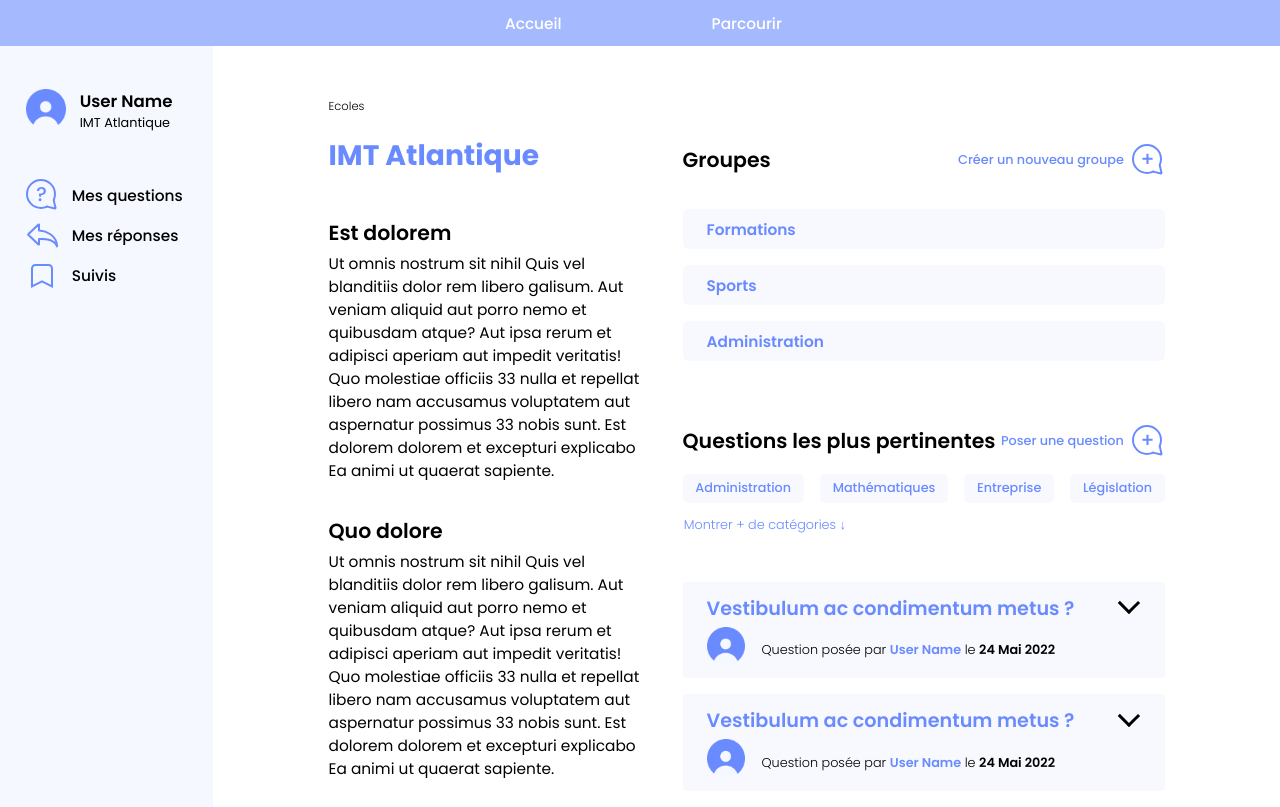
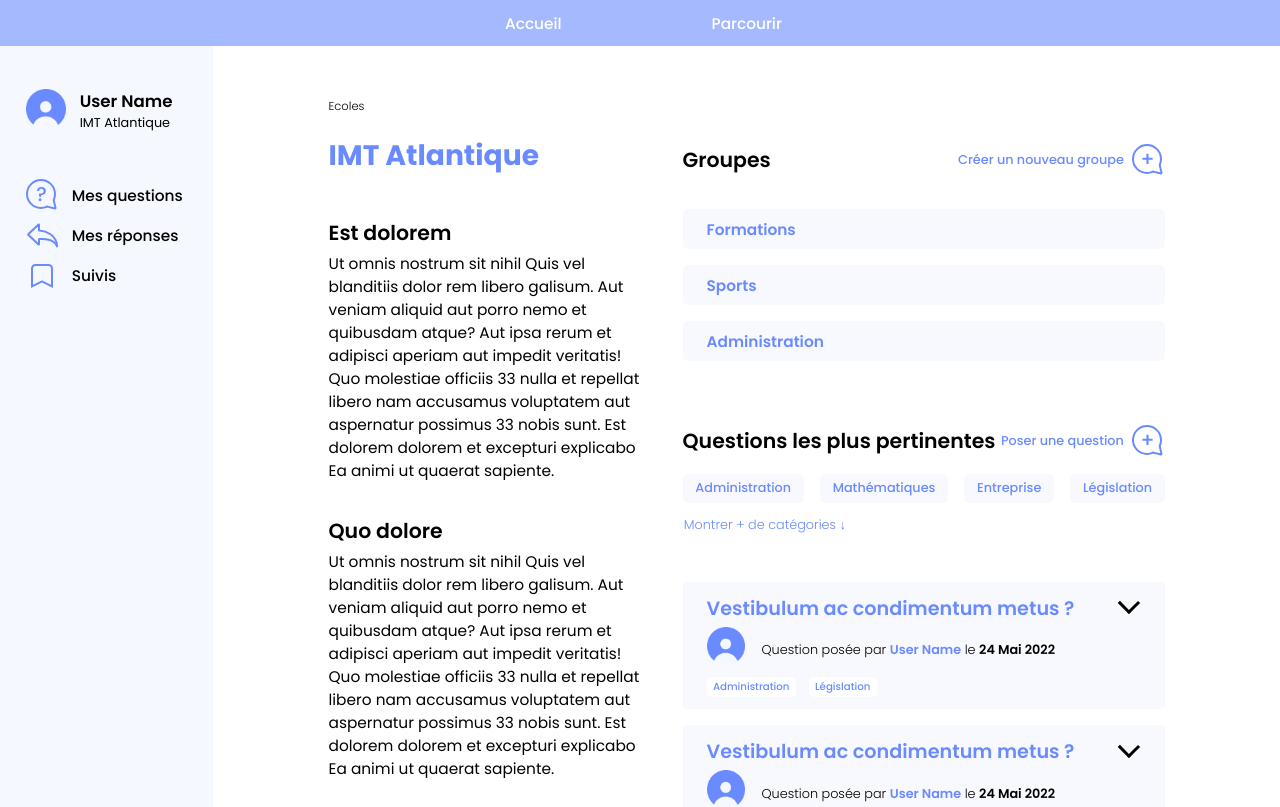
Before and after one commit to BrunoPre/fil-a1-forums-etudiant-front, a Vue app: page /ecole in a window 1280 px wide. Shown: the top 807 px of the page. Built offline with nearby package versions, Linux system fonts and the light colour scheme.

Commit message:
[Feat] Categorie dans carte de question OK - Categorie dans page question TODO

```diff
--- a/src/components/QuestionCard.vue
+++ b/src/components/QuestionCard.vue
@@ -28,6 +28,15 @@
           <span class="user-span">{{ question.user }}</span> le
           <span class="date-span">{{ question.date }}</span>
         </p>
+      </div>
+      <div class="question-categories">
+        <div
+          class="categorie"
+          v-for="categorie in question.categories"
+          :key="categorie"
+        >
+          {{ categorie }}
+        </div>
       </div>
       <div v-if="showQuestion">
         <div class="question-description">
@@ -84,6 +93,7 @@
         date: String,
         voteCount: Number,
       },
+      categories: Array,
     },
   },
   data() {
@@ -105,7 +115,7 @@
   margin-left: 3vh;
   margin-right: 3vh;
   padding-top: 1.5vh;
-  padding-bottom: 0.5vh;
+  padding-bottom: 1.5vh;
 }
 
 .question-card h2 {
@@ -165,6 +175,7 @@
 
 .question-description {
   font-size: 1.1rem;
+  margin-top: 3vh;
 }
 
 .question-description p {
@@ -199,4 +210,20 @@
   font-weight: 500;
   text-decoration: none;
 }
+
+.question-categories {
+  display: inline-block;
+  margin-top: 0.3vh;
+}
+
+.categorie {
+  display: inline-block;
+  font-size: 0.8rem;
+  background-color: white;
+  border-radius: 5px;
+  padding: 0.3vh 0.5vw;
+  margin-right: 1vw;
+  font-weight: 500;
+  color: #6a8bff;
+}
 </style>
```
